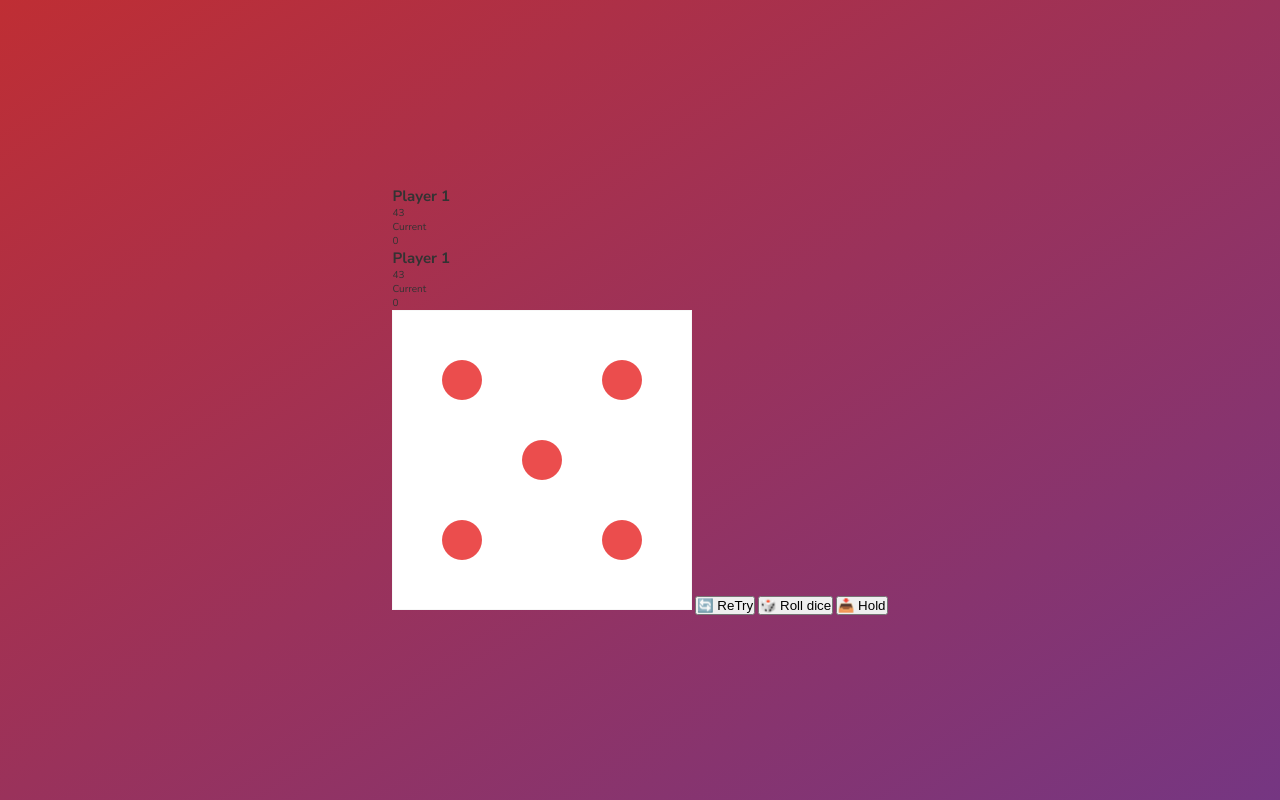
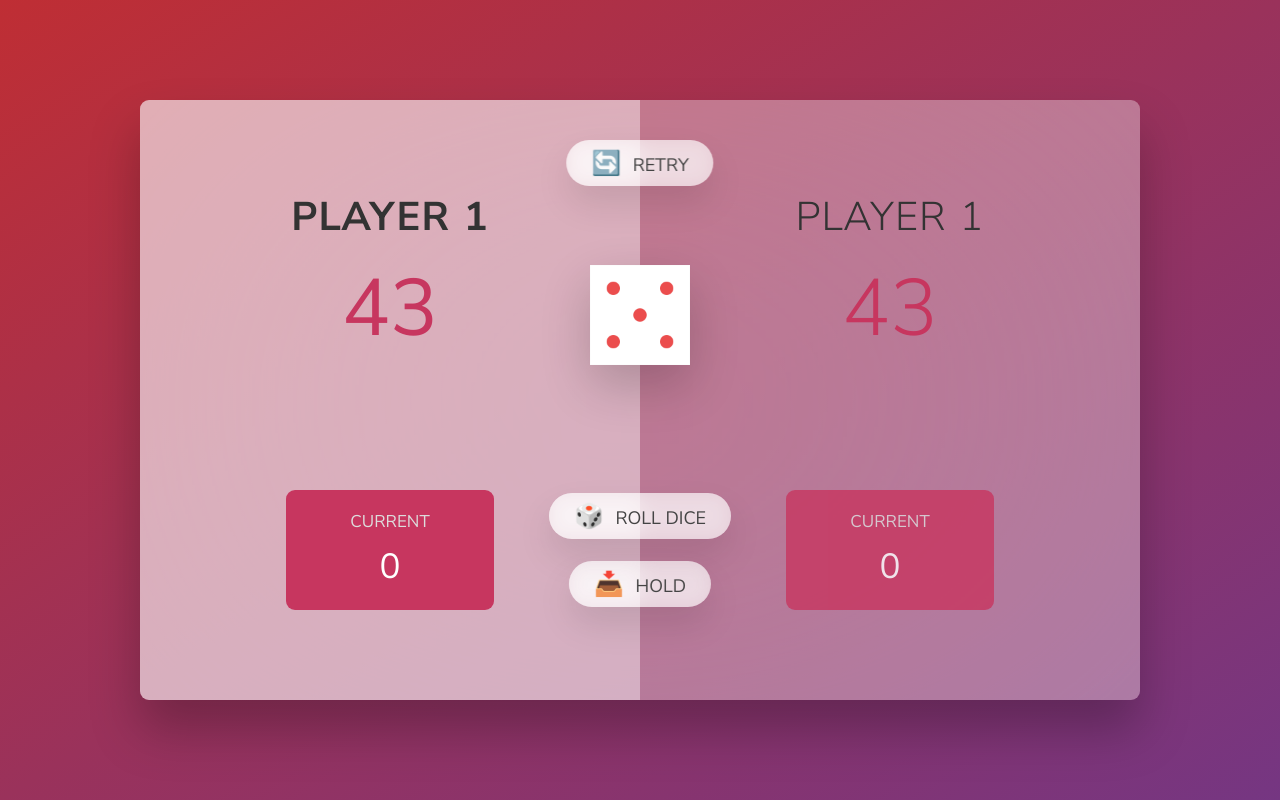
Before and after one commit to lalit137/pigGame, a plain HTML site: page index.html in a window 1280 px wide. Drawn offline with Linux system fonts and the light colour scheme.

Commit message:
css for pig game

```diff
--- a/style.css
+++ b/style.css
@@ -24,10 +24,149 @@ body {
 }
 
 /* LAYOUT */
+main {
+  position: relative;
+  width: 100rem;
+  height: 60rem;
+  background-color: rgba(255, 255, 255, 0.35);
+  backdrop-filter: blur(200px);
+  filter: blur();
+  box-shadow: 0 3rem 5rem rgba(0, 0, 0, 0.25);
+  border-radius: 9px;
+  overflow: hidden;
+  display: flex;
+}
 
-h1 {
-  font-size: 18rem;
+.player {
+  flex: 50%;
+  padding: 9rem;
+  display: flex;
+  flex-direction: column;
+  align-items: center;
+  transition: all 0.75s;
+}
+
+/* Elements */
+
+.name {
+  position: relative;
+  font-size: 4rem;
+  text-transform: uppercase;
+  letter-spacing: 1px;
+  word-spacing: 2px;
+  font-weight: 300;
+  margin-bottom: 1rem;
+}
+
+.score {
+  font-size: 8rem;
+  font-weight: 300;
+  color: #c7365f;
+  margin-bottom: auto;
+}
+
+.player--active {
+  background-color: rgba(255, 255, 255, 0.4);
+}
+.player--active .name {
+  font-weight: 700;
+}
+
+.player--active .score {
+  font-weight: 400;
+}
+.player--active .current {
+  opacity: 1;
+}
+
+.current {
+  background-color: #c7365f;
+  opacity: 0.8;
+  border-radius: 9px;
   color: #fff;
-  padding: 16rem;
-  margin: auto;
+  width: 65%;
+  padding: 2rem;
+  text-align: center;
+  transition: all 0.75s;
 }
+
+.current-label {
+  text-transform: uppercase;
+  margin-bottom: 1rem;
+  font-size: 1.7rem;
+  color: #ddd;
+}
+
+.current-score {
+  font-size: 3.5rem;
+}
+
+/* Absolute positioned elements */
+
+.btn {
+  position: absolute;
+  left: 50%;
+  transform: translateX(-50%);
+  color: #444;
+  background: none;
+  border: none;
+  font-family: inherit;
+  font-size: 1.8rem;
+  text-transform: uppercase;
+  cursor: pointer;
+  font-weight: 400;
+  transition: all 0.2s;
+
+  background-color: white;
+  background-color: rgba(255, 255, 255, 0.6);
+  backdrop-filter: blur(10px);
+
+  padding: 0.7rem 2.5rem;
+  border-radius: 50rem;
+  box-shadow: 0 1.75rem 3.5rem rgba(0, 0, 0, 0.1);
+}
+
+.btn::first-letter {
+  font-size: 2.4rem;
+  display: inline-block;
+  margin-right: 0.7rem;
+}
+
+.btn--new {
+  top: 4rem;
+}
+
+.btn--roll {
+  top: 39.3rem;
+}
+
+.btn--hold {
+  top: 46.1rem;
+}
+
+.btn:active {
+  transform: translate(-50%, 3px);
+  box-shadow: 0 1rem 2rem rgba(0, 0, 0, 0.15);
+}
+
+.btn:focus {
+  outline: none;
+}
+
+.dice {
+  position: absolute;
+  left: 50%;
+  top: 16.5rem;
+  transform: translateX(-50%);
+  height: 10rem;
+  box-shadow: 0 2rem 5rem rgba(0, 0, 0, 0.2);
+}
+
+.player--winner .name {
+  font-weight: 700;
+  color: #c7365f;
+}
+
+.hidden {
+  display: none;
+}
```
